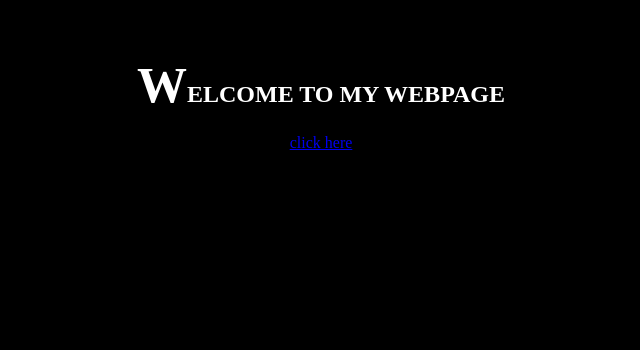
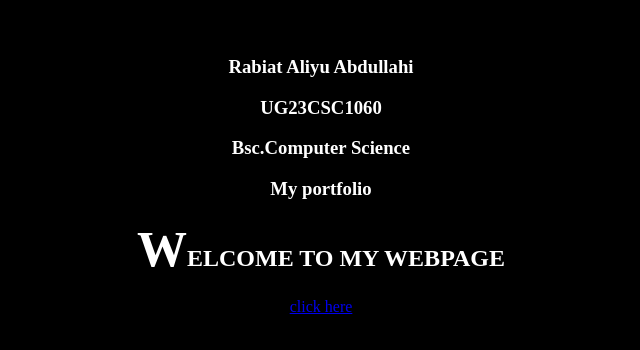
Before and after one commit to Rabeeatu/Coding-, a plain HTML site: page my webpage.html in a window 1280 px wide. Shown: the part 144-494 px from the top of the page, without its empty margins (319-959 px from the left). Drawn offline with Linux system fonts and the light colour scheme.

Commit message:
Update my webpage.html

```diff
--- a/my webpage.html
+++ b/my webpage.html
@@ -26,8 +26,12 @@ a:hover{background: white;
 }
 </style>
 <body>
+    <h3>Rabiat Aliyu Abdullahi</h3>
+    <h3>UG23CSC1060</h3>
+    <h3>Bsc.Computer Science</h3>
+    <h3>My portfolio</h3>
     <h2>welcome to my webpage</h2>
-    <a href="my profile.html">click here</a>
+    <a href="welcome.html">click here</a>
 
 </body>
 </html>
```
